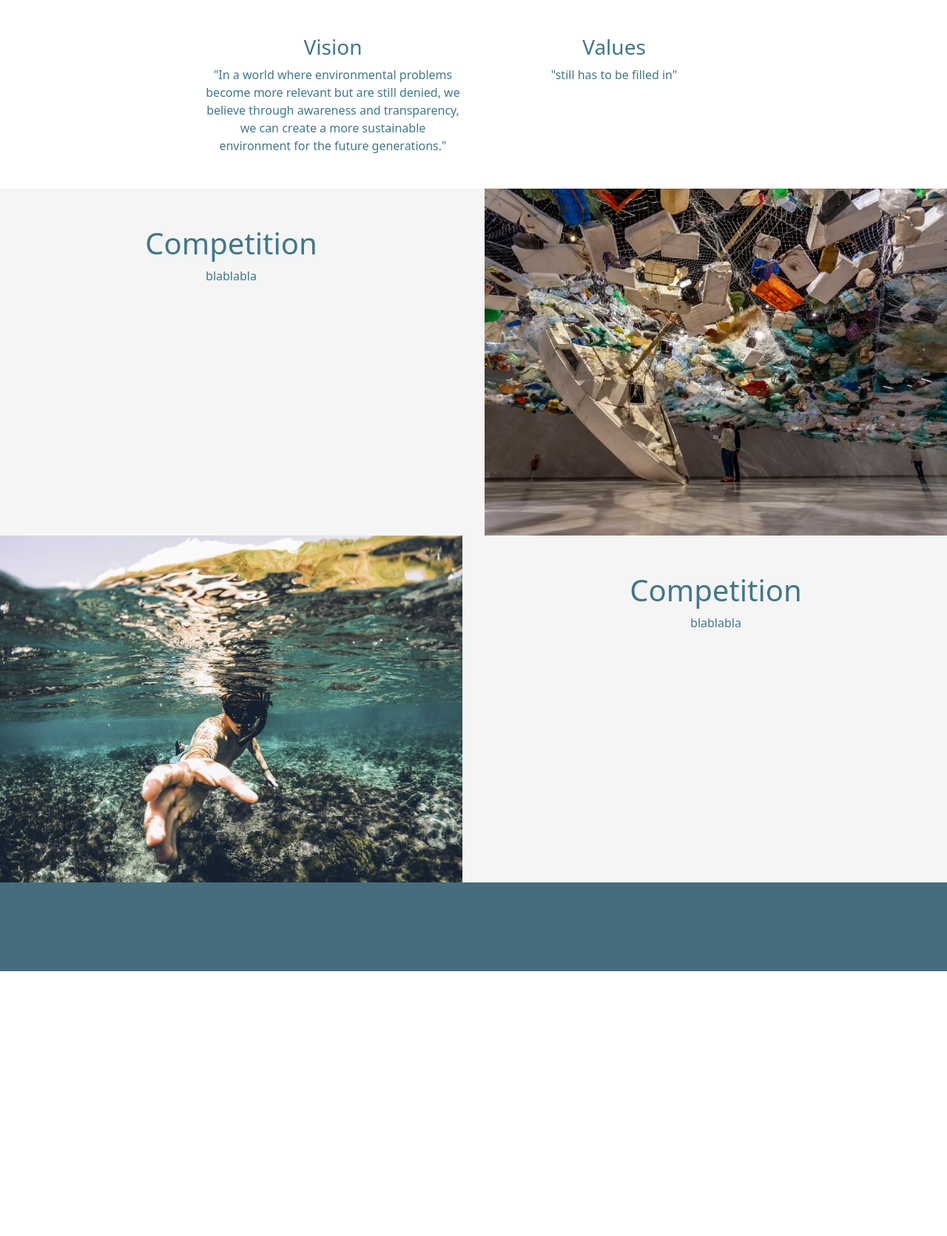
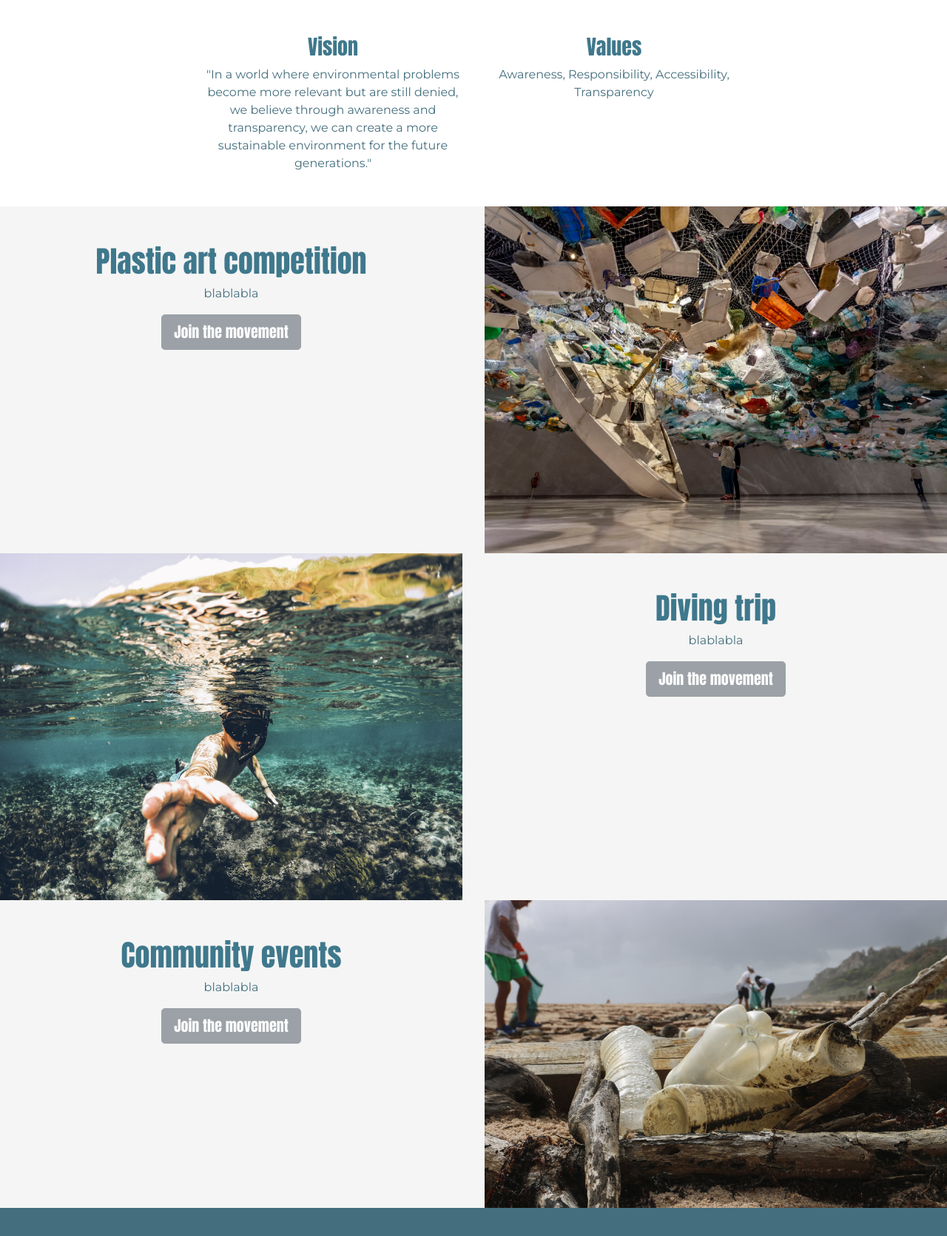
Before and after one commit to 152449/Team6.5_Shore, a plain HTML site: page index.html in a window 1280 px wide. Shown: the part 1184-2855 px from the top of the page at 74% size. Before the commit the page ends 2497 px from the top, so only its background shows below. Drawn offline with Linux system fonts and the light colour scheme.

Commit message:
added font

```diff
--- a/css/styles.css
+++ b/css/styles.css
@@ -5,7 +5,17 @@
 body{
 	background-color:#FFFFFF;
 	color: white;
-	font-family: 'Noto Sans', sans-serif;
+	font-family: 'Anton', sans-serif;
+}
+
+.smalltext{
+font-family: 'Montserrat', sans-serif;
+color: white;
+}
+
+.smalltext2{
+font-family: 'Montserrat', sans-serif;
+color: #446E7D;
 }
 
 .navbar-custom{
--- a/index.html
+++ b/index.html
@@ -20,6 +20,10 @@
   <link href="css/bootstrap.min.css" rel="stylesheet" type="text/css">
   <link href="css/styles.css" rel="stylesheet" type="text/css">
 
+ <!--google fonts -->
+<link rel="preconnect" href="https://fonts.gstatic.com">
+<link href="https://fonts.googleapis.com/css2?family=Anton&family=Montserrat&display=swap" rel="stylesheet">
+
 <!-- Title -->
   <title>Shore</title>
 </head>
@@ -37,16 +41,16 @@
   <div class="collapse navbar-collapse" id="navbarNav">
     <ul class="navbar-nav ml-auto">
       <li class="nav-item active">
-        <a class="nav-link navbar-custom" href="index.html">HOME <span class="sr-only">(current)</span></a>
+        <a class="nav-link navbar-custom smalltext" href="index.html">HOME <span class="sr-only">(current)</span></a>
       </li>
       <li class="nav-item">
-        <a class="nav-link navbar-custom" href="#aboutus">ABOUT US</a>
+        <a class="nav-link navbar-custom smalltext" href="#aboutus">ABOUT US</a>
       </li>
       <li class="nav-item">
-        <a class="nav-link navbar-custom" href="#">EVENTS</a>
+        <a class="nav-link navbar-custom smalltext" href="#">EVENTS</a>
       </li>
       <li class="nav-item">
-        <a class="nav-link navbar-custom" href="#">THE COMMUNITY</a>
+        <a class="nav-link navbar-custom smalltext" href="#">THE COMMUNITY</a>
       </li>
     </ul>
   </div>
@@ -98,7 +102,7 @@
 </header>
 
 <!-- What we achieved -->
-	<div class="row no-gutters">
+<div class="row no-gutters">
 	<div class= "col-lg-4">
 	<div class="card">
     <img class="card-img-top img-fluid" src="../Team6.5_Shore/image/plasticremoved.jpg" alt="Card image cap">
@@ -132,7 +136,6 @@
   <div class="col-md-6 offset-md-3">
 	  <h1>About us</h1></div>
 </div>
-
 
 <!-- circles of team -->
 <div class="container">
@@ -183,22 +186,27 @@
 <div class="container textcolor">
  <div class="row justify-content-center">
 	 <div class="col-md-4 visionvalues">
-	 <h3>Vision</h3><p>"In a world where environmental problems become more relevant but are still denied, we believe through awareness and transparency, we can create a more
+	 <h3>Vision</h3><p class="smalltext2">"In a world where environmental problems become more relevant but are still denied, we believe through awareness and transparency, we can create a more
 sustainable environment for the future generations."</p></div>
-	 <div class="col-md-4 visionvalues"><h3>Values</h3><p>"still has to be filled in"</p>
+	 <div class="col-md-4 visionvalues"><h3>Values</h3><p class="smalltext2">Awareness, Responsibility, Accessibility, Transparency</p>
 	 </div>
  </div>
 </div>
 
 <!-- grid competition and events -->
-
   <div class="row color">
     <div class="col-md-6 visionvalues textcolor">
-		<h1>Competition</h1>
-		<p>blablabla</p></div>
+		<h1>Plastic art competition</h1>
+		<p class="smalltext2">blablabla</p>		  <a href="secondpage.html" class="btn btn-secondary btn-lg disabled" role="button" aria-disabled="true">Join the movement</a></div>
     <div class="col-md-6"><img class="img-fluid m-0 p-0" src="../Team6.5_Shore/image/plasticcompetition.jpg" alt="Card image cap"></div>
+
 	  <div class="col-md-6"><img class="img-fluid m-0 p-0" src="../Team6.5_Shore/image/diving.jpg" alt="Card image cap"></div>
-    <div class="col-md-6 visionvalues textcolor"><h1>Competition</h1><p>blablabla</p></div>
+    <div class="col-md-6 visionvalues textcolor"><h1>Diving trip</h1><p class="smalltext2">blablabla</p>		  <a href="secondpage.html" class="btn btn-secondary btn-lg disabled" role="button" aria-disabled="true">Join the movement</a></div>
+
+	<div class="col-md-6 visionvalues textcolor">
+	<h1>Community events</h1>
+	<p class="smalltext2">blablabla</p>		  <a href="secondpage.html" class="btn btn-secondary btn-lg disabled" role="button" aria-disabled="true">Join the movement</a></div>
+    <div class="col-md-6"><img class="img-fluid m-0 p-0" src="../Team6.5_Shore/image/beachescleaned.jpg" alt="Card image cap"></div>
   </div>
 
 
```
